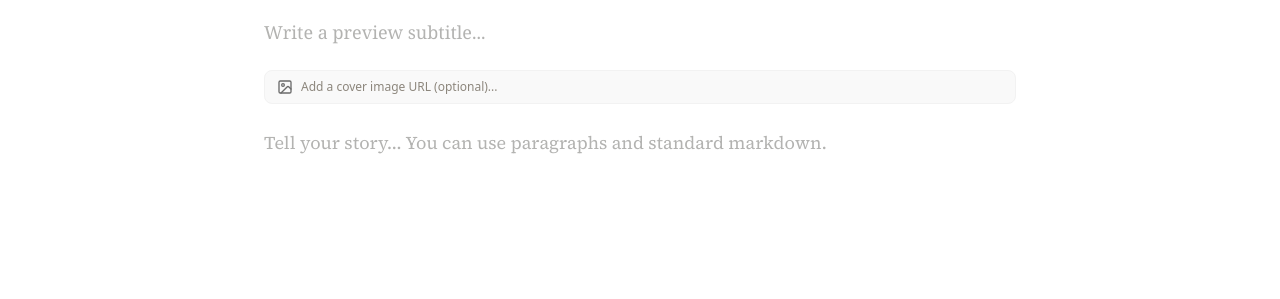
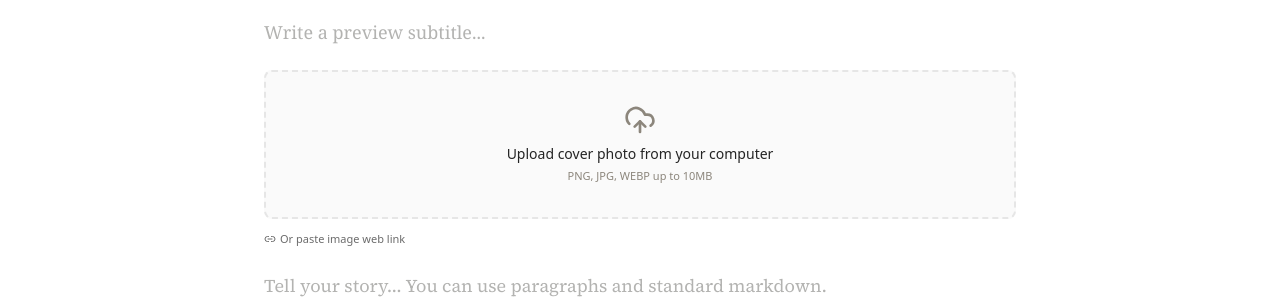
Before and after one commit to rifat-sarker/blog-website-client, a React (Vite) app: page /addBlog in a window 1280 px wide. Shown: the part 224-523 px from the top of the page. Built offline with nearby package versions, Linux system fonts and the light colour scheme; no server answers; sample sign-in values are in the browser's storage; a web font is replaced by a local one.

Commit message:
feat: add local image upload capability to blog creation and configure Google Sign-In locale

```diff
--- a/index.html
+++ b/index.html
@@ -10,8 +10,8 @@
   <link rel="preconnect" href="https://fonts.googleapis.com">
   <link rel="preconnect" href="https://fonts.gstatic.com" crossorigin>
   <link href="https://fonts.googleapis.com/css2?family=Charter:ital,wght@0,400;0,700;1,400&family=Inter:wght@400;500;600;700&family=Source+Serif+4:ital,opsz,wght@0,8..60,400;0,8..60,600;0,8..60,700;1,8..60,400&display=swap" rel="stylesheet">
-  <!-- Official Google Identity Services SDK -->
-  <script src="https://accounts.google.com/gsi/client" async defer></script>
+  <!-- Official Google Identity Services SDK (Forced English CTA: Continue with Google) -->
+  <script src="https://accounts.google.com/gsi/client?hl=en" async defer></script>
 </head>
 
 <body class="font-sans antialiased min-h-screen bg-[#ffffff] text-[#242424] selection:bg-[#cbf7dc] selection:text-[#242424]">
--- a/src/Blogs/AddBlog/AddBlog.jsx
+++ b/src/Blogs/AddBlog/AddBlog.jsx
@@ -1,24 +1,76 @@
-import { useState, useContext } from "react";
+import { useState, useContext, useRef } from "react";
 import { useNavigate } from "react-router-dom";
 import { editorialService } from "../../services/api";
 import { AuthContext } from "../../providers/AuthProvider";
-import { Image, Send } from "lucide-react";
+import { Image as ImageIcon, Send, UploadCloud, X, Loader2, Link2 } from "lucide-react";
 
 const CATEGORIES = ["Technology", "Architecture", "Philosophy", "Engineering", "Culture", "Design"];
 
 const AddBlog = () => {
   const navigate = useNavigate();
   const { user } = useContext(AuthContext);
+  const fileInputRef = useRef(null);
 
   const [title, setTitle] = useState("");
   const [category, setCategory] = useState("Technology");
   const [sdesc, setSdesc] = useState("");
   const [ldesc, setLdesc] = useState("");
   const [image, setImage] = useState("");
+  const [imagePreview, setImagePreview] = useState("");
+  const [isUploadingImage, setIsUploadingImage] = useState(false);
+  const [uploadError, setUploadError] = useState("");
+  const [showUrlInput, setShowUrlInput] = useState(false);
   const [isSubmitting, setIsSubmitting] = useState(false);
 
   const wordCount = (ldesc || "").split(/\s+/).filter(Boolean).length;
   const readMinutes = Math.max(1, Math.ceil(wordCount / 180));
+
+  // Handle local computer file upload
+  const handleFileChange = async (e) => {
+    const file = e.target.files?.[0];
+    if (!file) return;
+
+    if (!file.type.startsWith("image/")) {
+      setUploadError("Please select a valid image file (PNG, JPG, WEBP).");
+      return;
+    }
+
+    if (file.size > 10 * 1024 * 1024) {
+      setUploadError("Image size must be less than 10MB.");
+      return;
+    }
+
+    setUploadError("");
+    setIsUploadingImage(true);
+
+    // Show instant local preview
+    const localUrl = URL.createObjectURL(file);
+    setImagePreview(localUrl);
+
+    try {
+      const result = await editorialService.uploadImage(file);
+      if (result?.url) {
+        setImage(result.url);
+        setImagePreview(result.url);
+      } else {
+        throw new Error("No URL returned from upload");
+      }
+    } catch (err) {
+      console.error("Image upload failed:", err);
+      setUploadError("Failed to upload image from computer. Please try again or paste a URL.");
+      setImagePreview("");
+      setImage("");
+    } finally {
+      setIsUploadingImage(false);
+    }
+  };
+
+  const handleRemoveImage = () => {
+    setImage("");
+    setImagePreview("");
+    setUploadError("");
+    if (fileInputRef.current) fileInputRef.current.value = "";
+  };
 
   const handleSubmit = async (e) => {
     e.preventDefault();
@@ -34,7 +86,7 @@ const AddBlog = () => {
       image: image.trim() || "https://images.unsplash.com/photo-1499750310107-5fef28a66643?auto=format&fit=crop&w=1400&q=80",
       date: new Date().toISOString(),
       author: {
-        name: user?.displayName || "Rifat Sarker",
+        name: user?.displayName || user?.name || "Rifat Sarker",
         location: "Dhaka Bureau",
         role: "Author",
       },
@@ -79,7 +131,7 @@ const AddBlog = () => {
 
             <button
               type="submit"
-              disabled={isSubmitting || !title.trim() || !ldesc.trim()}
+              disabled={isSubmitting || isUploadingImage || !title.trim() || !ldesc.trim()}
               className="px-4 py-1.5 bg-[#1a8917] hover:bg-[#156d12] text-[#ffffff] text-xs font-medium rounded-full transition-colors disabled:opacity-40 flex items-center gap-1.5"
             >
               <Send className="w-3.5 h-3.5" />
@@ -111,16 +163,96 @@ const AddBlog = () => {
           />
         </div>
 
-        {/* Cover Image Input */}
-        <div className="flex items-center gap-2 py-2 px-3 bg-[#f9f9f9] rounded-lg border border-[#f2f2f2] text-xs">
-          <Image className="w-4 h-4 text-[#6b6b6b] flex-shrink-0" />
+        {/* Local Computer Cover Image Upload Section */}
+        <div className="space-y-2">
+          {imagePreview ? (
+            <div className="relative rounded-lg overflow-hidden border border-[#f2f2f2] bg-[#f9f9f9]">
+              <img
+                src={imagePreview}
+                alt="Cover Preview"
+                className="w-full max-h-[360px] object-cover"
+              />
+              {isUploadingImage && (
+                <div className="absolute inset-0 bg-black/40 backdrop-blur-sm flex items-center justify-center text-white gap-2 text-xs font-medium">
+                  <Loader2 className="w-5 h-5 animate-spin" />
+                  <span>Uploading to cloud storage...</span>
+                </div>
+              )}
+              <div className="absolute top-3 right-3 flex items-center gap-2">
+                <button
+                  type="button"
+                  onClick={() => fileInputRef.current?.click()}
+                  className="bg-white/90 hover:bg-white text-xs px-3 py-1.5 rounded-md shadow-sm font-medium text-[#242424] transition-colors"
+                >
+                  Change image
+                </button>
+                <button
+                  type="button"
+                  onClick={handleRemoveImage}
+                  className="bg-red-500 hover:bg-red-600 text-white p-1.5 rounded-md shadow-sm transition-colors"
+                  title="Remove image"
+                >
+                  <X className="w-4 h-4" />
+                </button>
+              </div>
+            </div>
+          ) : (
+            <div
+              onClick={() => fileInputRef.current?.click()}
+              className="border-2 border-dashed border-[#e6e6e6] hover:border-[#242424] bg-[#fafafa] hover:bg-[#f5f5f5] rounded-lg p-6 sm:p-8 flex flex-col items-center justify-center cursor-pointer transition-all group"
+            >
+              <UploadCloud className="w-8 h-8 text-[#8c867c] group-hover:text-[#242424] mb-2 transition-colors" />
+              <p className="text-xs sm:text-sm font-medium text-[#242424]">
+                Upload cover photo from your computer
+              </p>
+              <p className="text-[11px] text-[#8c867c] mt-1">
+                PNG, JPG, WEBP up to 10MB
+              </p>
+            </div>
+          )}
+
+          {/* Hidden File Input */}
           <input
-            type="url"
-            value={image}
-            onChange={(e) => setImage(e.target.value)}
-            placeholder="Add a cover image URL (optional)..."
-            className="w-full bg-transparent outline-none text-[#242424] placeholder-[#8c867c]"
+            ref={fileInputRef}
+            type="file"
+            accept="image/*"
+            onChange={handleFileChange}
+            className="hidden"
           />
+
+          {/* Error Message */}
+          {uploadError && (
+            <p className="text-xs text-red-600 font-medium">{uploadError}</p>
+          )}
+
+          {/* Toggle URL input */}
+          <div className="flex items-center justify-between pt-1 text-[11px] text-[#6b6b6b]">
+            <button
+              type="button"
+              onClick={() => setShowUrlInput(!showUrlInput)}
+              className="hover:text-[#242424] hover:underline flex items-center gap-1"
+            >
+              <Link2 className="w-3 h-3" />
+              <span>{showUrlInput ? "Hide image URL input" : "Or paste image web link"}</span>
+            </button>
+            {image && <span className="text-emerald-600">✓ Cover image ready</span>}
+          </div>
+
+          {showUrlInput && (
+            <div className="flex items-center gap-2 py-2 px-3 bg-[#f9f9f9] rounded-lg border border-[#f2f2f2] text-xs mt-2">
+              <ImageIcon className="w-4 h-4 text-[#6b6b6b] flex-shrink-0" />
+              <input
+                type="url"
+                value={image}
+                onChange={(e) => {
+                  setImage(e.target.value);
+                  setImagePreview(e.target.value);
+                }}
+                placeholder="https://images.unsplash.com/photo-..."
+                className="w-full bg-transparent outline-none text-[#242424] placeholder-[#8c867c]"
+              />
+            </div>
+          )}
         </div>
 
         {/* Story Body */}
--- a/src/Pages/Login/Login.jsx
+++ b/src/Pages/Login/Login.jsx
@@ -88,6 +88,7 @@ const Login = () => {
             shape: "rectangular",
             logo_alignment: "left",
             width: 380,
+            locale: "en",
           });
         } catch (e) {
           console.warn("Google button init deferred:", e);
--- a/src/services/api.js
+++ b/src/services/api.js
@@ -699,6 +699,21 @@ export const editorialService = {
     const res = await apiClient.post("/auth/google", payload);
     return res.data;
   },
+
+  // Image Upload from Local Computer to Cloudinary via Backend
+  async uploadImage(file) {
+    const toBase64 = (f) =>
+      new Promise((resolve, reject) => {
+        const reader = new FileReader();
+        reader.readAsDataURL(f);
+        reader.onload = () => resolve(reader.result);
+        reader.onerror = (error) => reject(error);
+      });
+
+    const base64Data = await toBase64(file);
+    const res = await apiClient.post("/upload", { image: base64Data });
+    return res.data;
+  },
 };
 
 export const blogService = editorialService;
```
